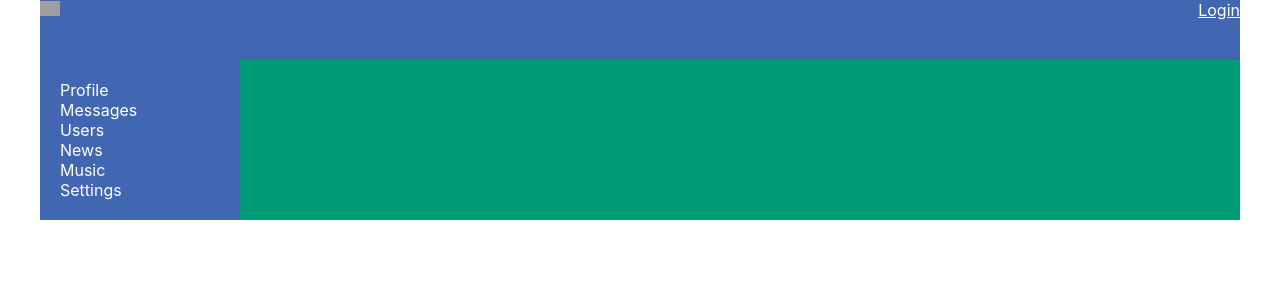
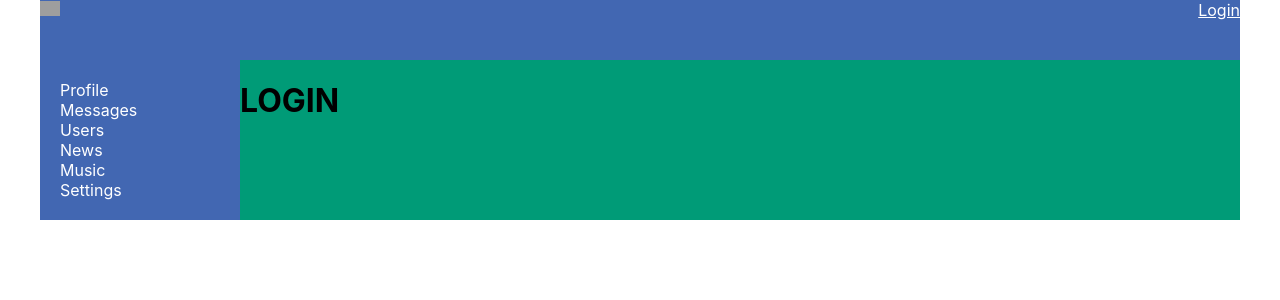
Before and after one commit to anatoliy0707/social-network, a React (Create React App) app: page /login in a window 1280 px wide. Shown: the top 300 px of the page. Built offline with nearby package versions, Linux system fonts and the light colour scheme; no server answers; grey boxes are pictures that could not be loaded.

Commit message:
added Redirect to Login page, finished 68 lesson

```diff
--- a/src/App.tsx
+++ b/src/App.tsx
@@ -9,6 +9,7 @@
 import UsersContainer from "./components/Users/UsersContainer";
 import ProfileContainer from "./components/Profile/ProfileContainer";
 import HeaderContainer from "./components/Header/HeaderContainer";
+import {Login} from "./components/Login/Login";
 
 
 
@@ -31,6 +32,7 @@
                 <Route path="/news" render={() => <News/>}/>
                 <Route path="/music" render={() => <Music/>}/>
                 <Route path="/setting" render={() => <Setting/>}/>
+                <Route path="/login" render={() => <Login/>}/>
             </div>
         </div>
 
--- a/src/components/Dialogs/Dialogs.tsx
+++ b/src/components/Dialogs/Dialogs.tsx
@@ -3,6 +3,7 @@
 import Message from "./Message/Message";
 import DialogItem from "./DialogItem/DialogsItem";
 import {DialogPropsType} from "./DialogsContainer";
+import {Redirect} from "react-router-dom"
 
 
 function Dialogs(props: DialogPropsType) {
@@ -25,6 +26,8 @@
         props.updateNewMessageBody(body)
     }
 
+    if (!props.isAuth) return <Redirect to="/login"/>
+
     return (
         <div className={s.dialogs}>
             <div className={s.dialogsItems}>{dialogsElements}</div>
--- a/src/components/Dialogs/DialogsContainer.tsx
+++ b/src/components/Dialogs/DialogsContainer.tsx
@@ -1,4 +1,4 @@
-import React, {ChangeEvent} from "react";
+import React from "react";
 
 import {DialogsActionsTypes, DialogsInitialStateType, sendMessageAC, updateNewMessageBodyAC} from "../../redux/dialogsReducer";
 import Dialogs from "./Dialogs";
@@ -10,6 +10,7 @@
 
 type MapStateType = {
     dialogsPage: DialogsInitialStateType
+    isAuth: boolean
 }
 
 type MapDispatchType = {
@@ -21,7 +22,8 @@
 
 const mapStateToProps = (state: AppStateType): MapStateType => {
     return {
-        dialogsPage: state.dialogsPage
+        dialogsPage: state.dialogsPage,
+        isAuth: state.auth.isAuth
     }
 }
 const mapDispatchToProps = (dispatch: (action: DialogsActionsTypes) => void): MapDispatchType => {
--- /dev/null
+++ b/src/components/Login/Login.tsx
@@ -0,0 +1,5 @@
+import React from 'react'
+
+export const Login = () => {
+    return <h1>LOGIN</h1>
+}
--- a/src/components/Profile/ProfileContainer.tsx
+++ b/src/components/Profile/ProfileContainer.tsx
@@ -4,12 +4,13 @@
 import {connect} from "react-redux";
 import {AppStateType} from "../../redux/redux-store";
 import {getUserProfile, ProfileType, setUserProfile} from "../../redux/profileReducer";
-import { RouteComponentProps, withRouter } from "react-router-dom";
+import { RouteComponentProps, withRouter, Redirect } from "react-router-dom";
 import {usersAPI} from "../../api/api";
 
 type ProfileContainerType = MapStateType & mapDispatchType
 type MapStateType = {
     profile: ProfileType | null
+    isAuth: boolean
 }
 
 type mapDispatchType = {
@@ -33,6 +34,9 @@
     }
 
     render() {
+
+        if (!this.props.isAuth) return <Redirect to="/login"/>
+
         return (
            <Profile {...this.props} />
         );
@@ -42,7 +46,8 @@
 
 const mapStateToProps = (state: AppStateType): MapStateType => {
  return {
-     profile: state.profilePage.profile
+     profile: state.profilePage.profile,
+     isAuth: state.auth.isAuth
  }
 }
 
```
